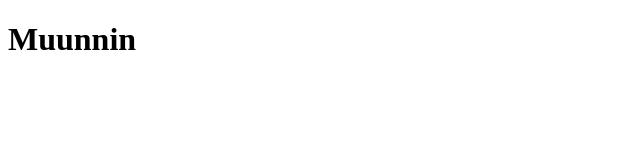
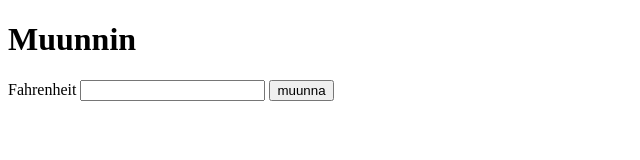
Before and after one commit to Tcode21/CF_muunnin, a plain HTML site: page index.html in a window 1280 px wide. Shown: the whole page, without its empty margins (0-640 px from the left). Drawn offline with Linux system fonts and the light colour scheme.

Commit message:
lomake lisätty

```diff
--- a/index.html
+++ b/index.html
@@ -8,6 +8,11 @@
   </head>
   <body>
     <h1>Muunnin</h1>
+    <form>
+      <label>Fahrenheit</label>
+      <input type="number">
+      <button type="submit">muunna</button>
+    </form>
   </body>
 
 
```
